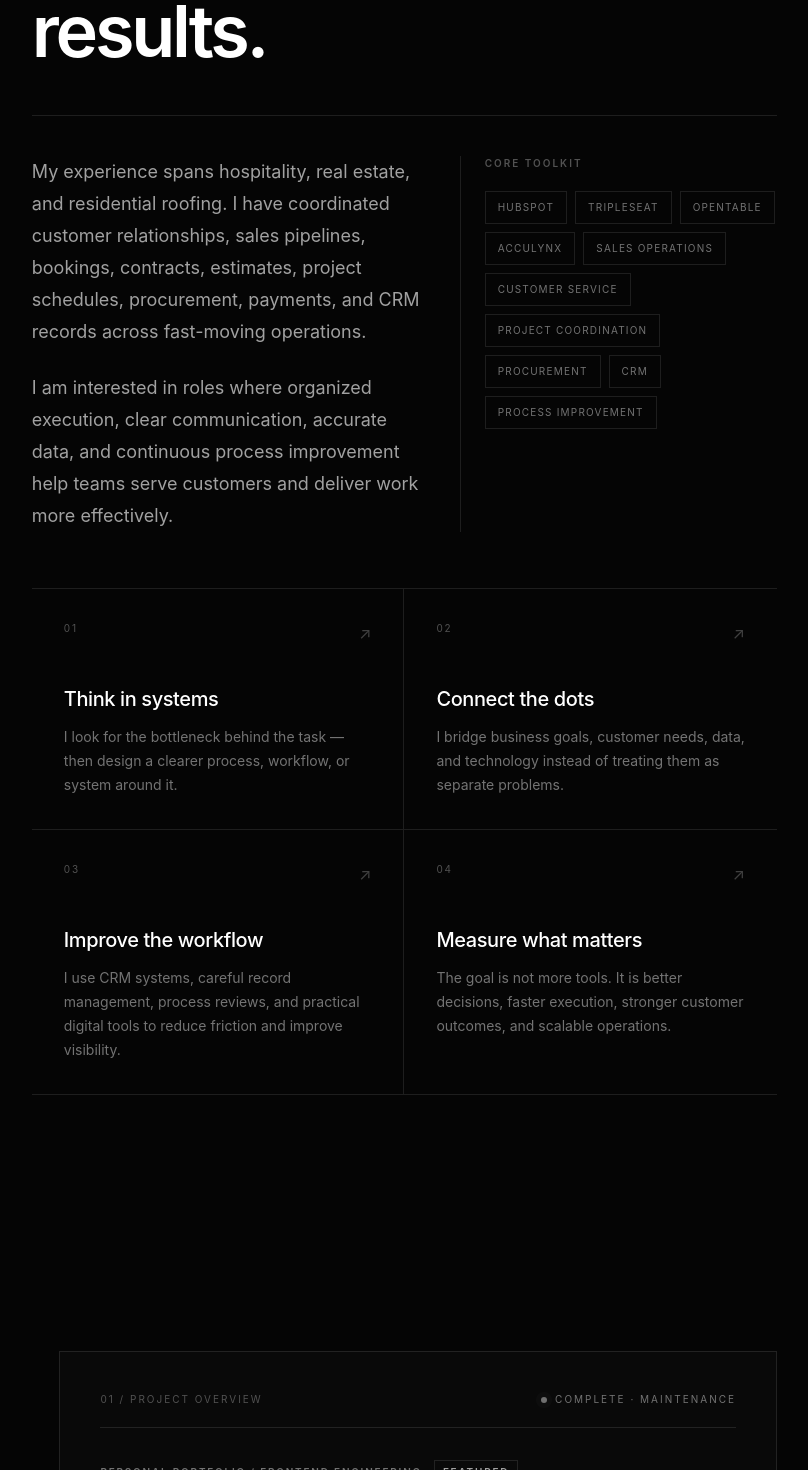
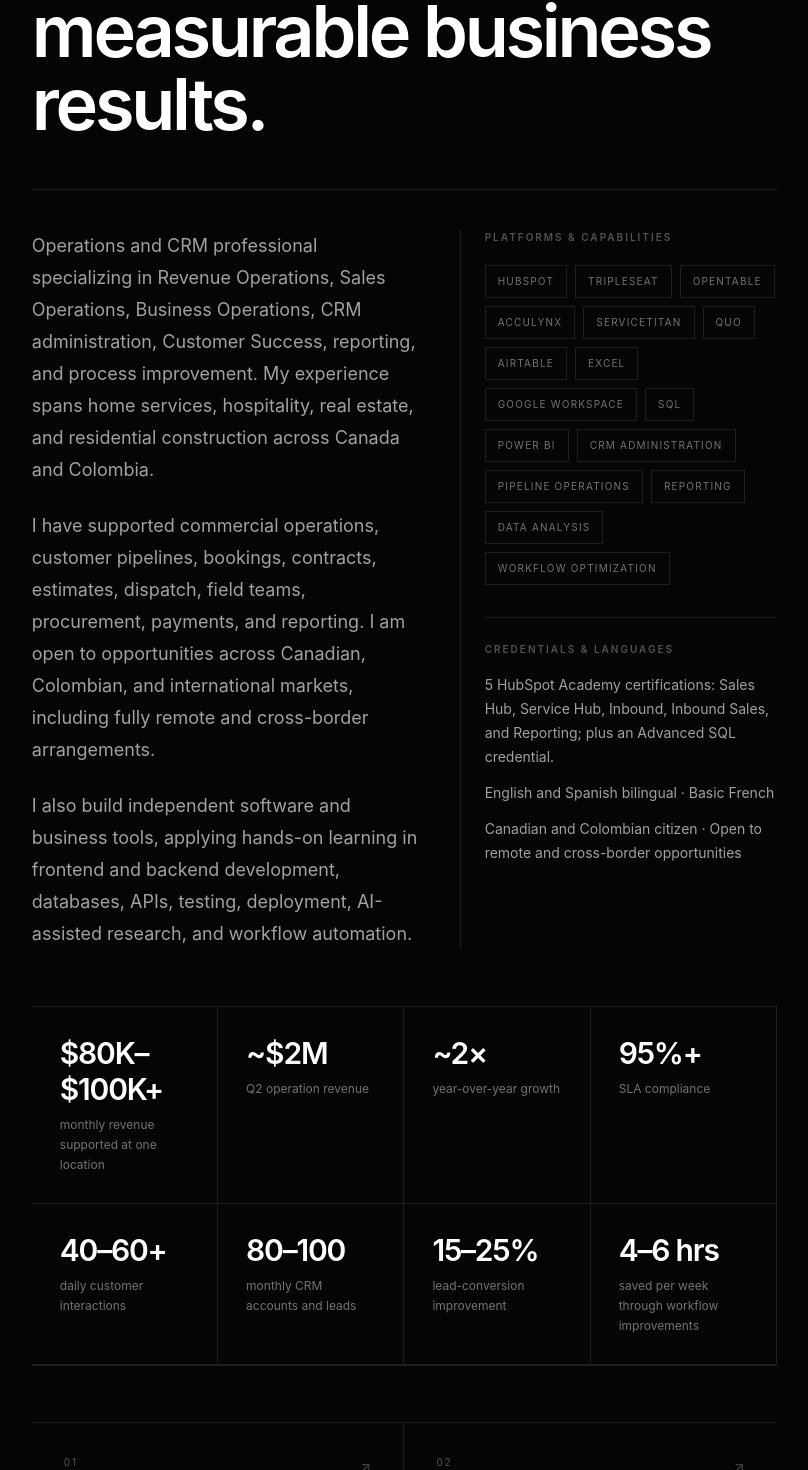
Before and after one commit to matteojose3112-bit/aster, a React (Vite) app in the folder portfolio/: page / in a window 1280 px wide. Shown: the part 1543-3013 px from the top of the page, without its empty margins (463-1271 px from the left). Built offline with nearby package versions, Linux system fonts and the light colour scheme.

Commit message:
Align About section with RevOps profile and verified impact

```diff
--- a/portfolio/src/components/layout/sections/About.tsx
+++ b/portfolio/src/components/layout/sections/About.tsx
@@ -1,9 +1,19 @@
 function About() {
   const valueProps = [
     { number: "01", title: "Think in systems", text: "I look for the bottleneck behind the task — then design a clearer process, workflow, or system around it." },
-    { number: "02", title: "Connect the dots", text: "I bridge business goals, customer needs, data, and technology instead of treating them as separate problems." },
-    { number: "03", title: "Improve the workflow", text: "I use CRM systems, careful record management, process reviews, and practical digital tools to reduce friction and improve visibility." },
-    { number: "04", title: "Measure what matters", text: "The goal is not more tools. It is better decisions, faster execution, stronger customer outcomes, and scalable operations." },
+    { number: "02", title: "Connect the dots", text: "I bridge revenue goals, customer needs, data, and technology instead of treating them as separate problems." },
+    { number: "03", title: "Improve the workflow", text: "I use CRM platforms, careful record management, reporting, and practical digital tools to reduce friction and improve visibility." },
+    { number: "04", title: "Measure what matters", text: "The goal is better decisions, stronger customer outcomes, reliable execution, and scalable operations." },
+  ];
+  const metrics = [
+    ["$80K–$100K+", "monthly revenue supported at one location"],
+    ["~$2M", "Q2 operation revenue"],
+    ["~2×", "year-over-year growth"],
+    ["95%+", "SLA compliance"],
+    ["40–60+", "daily customer interactions"],
+    ["80–100", "monthly CRM accounts and leads"],
+    ["15–25%", "lead-conversion improvement"],
+    ["4–6 hrs", "saved per week through workflow improvements"],
   ];
 
   return (
@@ -14,37 +24,50 @@ function About() {
             <div>
               <p className="aster-section-label">01 — About</p>
               <p className="mt-8 max-w-xs text-xs uppercase leading-6 tracking-[0.16em] text-neutral-600">
-                Sales operations / customer experience / process improvement
+                Revenue operations / business operations / CRM / customer success / analytics
               </p>
             </div>
-
             <div>
               <h2 className="max-w-6xl text-4xl font-semibold leading-[1.02] tracking-[-0.045em] text-white md:text-6xl lg:text-7xl">
-                I help turn <span className="text-neutral-500">busy operations</span> into clearer workflows, stronger customer experiences, and measurable results.
+                I connect <span className="text-neutral-500">revenue, operations, customer experience, and technology</span> to build clearer workflows and measurable business results.
               </h2>
-
               <div className="mt-12 grid gap-10 border-t border-white/10 pt-10 md:grid-cols-[1.1fr_0.9fr]">
                 <div className="space-y-6 text-base leading-8 text-neutral-400 md:text-lg">
                   <p>
-                    My experience spans hospitality, real estate, and residential roofing. I have coordinated customer relationships, sales pipelines, bookings, contracts, estimates, project schedules, procurement, payments, and CRM records across fast-moving operations.
+                    Operations and CRM professional specializing in Revenue Operations, Sales Operations, Business Operations, CRM administration, Customer Success, reporting, and process improvement. My experience spans home services, hospitality, real estate, and residential construction across Canada and Colombia.
                   </p>
                   <p>
-                    I am interested in roles where organized execution, clear communication, accurate data, and continuous process improvement help teams serve customers and deliver work more effectively.
+                    I have supported commercial operations, customer pipelines, bookings, contracts, estimates, dispatch, field teams, procurement, payments, and reporting. I am open to opportunities across Canadian, Colombian, and international markets, including fully remote and cross-border arrangements.
+                  </p>
+                  <p>
+                    I also build independent software and business tools, applying hands-on learning in frontend and backend development, databases, APIs, testing, deployment, AI-assisted research, and workflow automation.
                   </p>
                 </div>
-
                 <div className="border-l border-white/10 pl-6">
-                  <p className="text-[10px] font-semibold uppercase tracking-[0.2em] text-neutral-600">Core toolkit</p>
+                  <p className="text-[10px] font-semibold uppercase tracking-[0.2em] text-neutral-600">Platforms & capabilities</p>
                   <div className="mt-5 flex flex-wrap gap-2">
-                    {["HubSpot", "TripleSeat", "OpenTable", "AccuLynx", "Sales Operations", "Customer Service", "Project Coordination", "Procurement", "CRM", "Process Improvement"].map((skill) => (
-                      <span key={skill} className="border border-white/10 px-3 py-2 text-[10px] uppercase tracking-[0.12em] text-neutral-500 transition hover:border-white/30 hover:text-neutral-200">
-                        {skill}
-                      </span>
+                    {["HubSpot", "TripleSeat", "OpenTable", "AccuLynx", "ServiceTitan", "Quo", "Airtable", "Excel", "Google Workspace", "SQL", "Power BI", "CRM Administration", "Pipeline Operations", "Reporting", "Data Analysis", "Workflow Optimization"].map((skill) => (
+                      <span key={skill} className="border border-white/10 px-3 py-2 text-[10px] uppercase tracking-[0.12em] text-neutral-500 transition hover:border-white/30 hover:text-neutral-200">{skill}</span>
                     ))}
+                  </div>
+                  <div className="mt-8 border-t border-white/10 pt-6">
+                    <p className="text-[10px] font-semibold uppercase tracking-[0.2em] text-neutral-600">Credentials & languages</p>
+                    <p className="mt-4 text-sm leading-6 text-neutral-400">5 HubSpot Academy certifications: Sales Hub, Service Hub, Inbound, Inbound Sales, and Reporting; plus an Advanced SQL credential.</p>
+                    <p className="mt-3 text-sm leading-6 text-neutral-400">English and Spanish bilingual · Basic French</p>
+                    <p className="mt-3 text-sm leading-6 text-neutral-400">Canadian and Colombian citizen · Open to remote and cross-border opportunities</p>
                   </div>
                 </div>
               </div>
-
+              <div className="mt-14 border-y border-white/10">
+                <div className="grid grid-cols-2 md:grid-cols-4">
+                  {metrics.map(([number, label]) => (
+                    <div key={label} className="border-b border-r border-white/10 p-5 md:p-7">
+                      <p className="text-2xl font-semibold tracking-[-0.04em] text-white md:text-3xl">{number}</p>
+                      <p className="mt-2 text-xs leading-5 text-neutral-500">{label}</p>
+                    </div>
+                  ))}
+                </div>
+              </div>
               <div className="mt-14 grid border-y border-white/10 md:grid-cols-2">
                 {valueProps.map((item, index) => (
                   <div key={item.number} className={`group p-7 md:p-8 ${index % 2 === 0 ? "md:border-r md:border-white/10" : ""} ${index < 2 ? "border-b border-white/10" : ""}`}>
@@ -64,5 +87,4 @@ function About() {
     </section>
   );
 }
-
 export default About;
```
